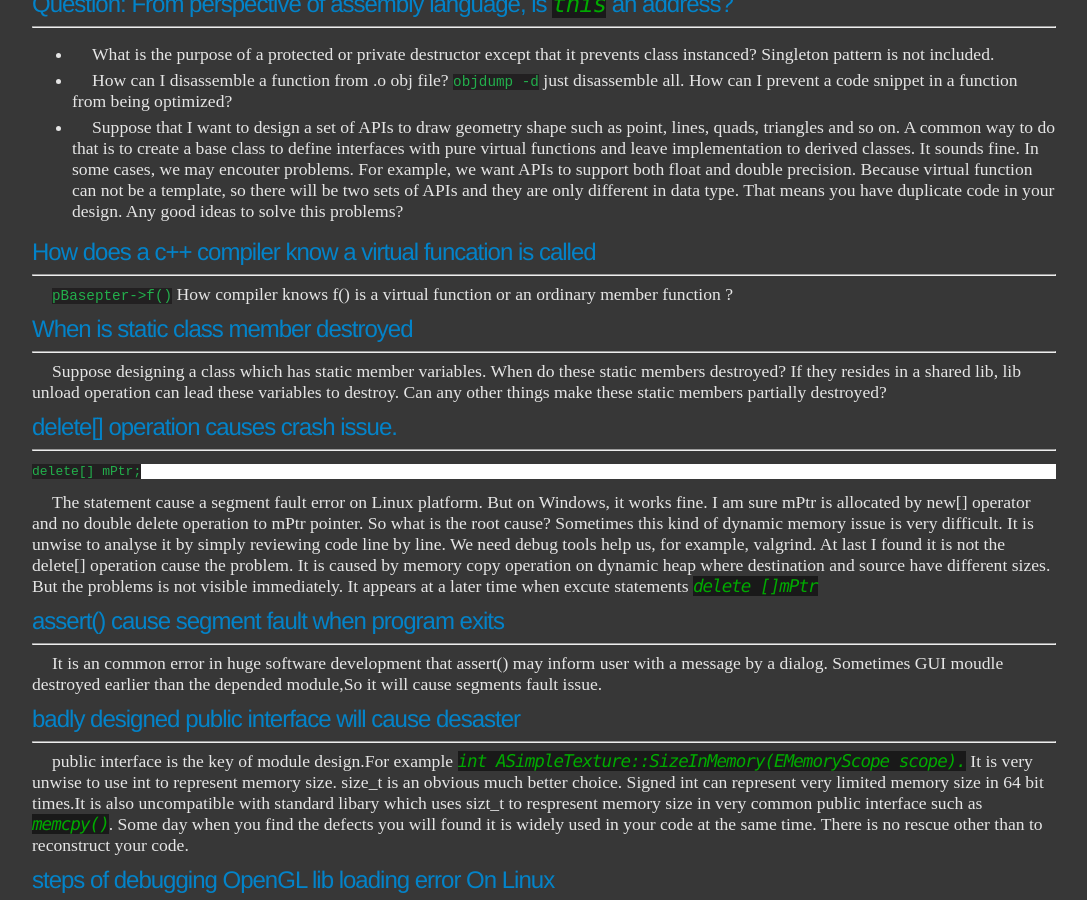
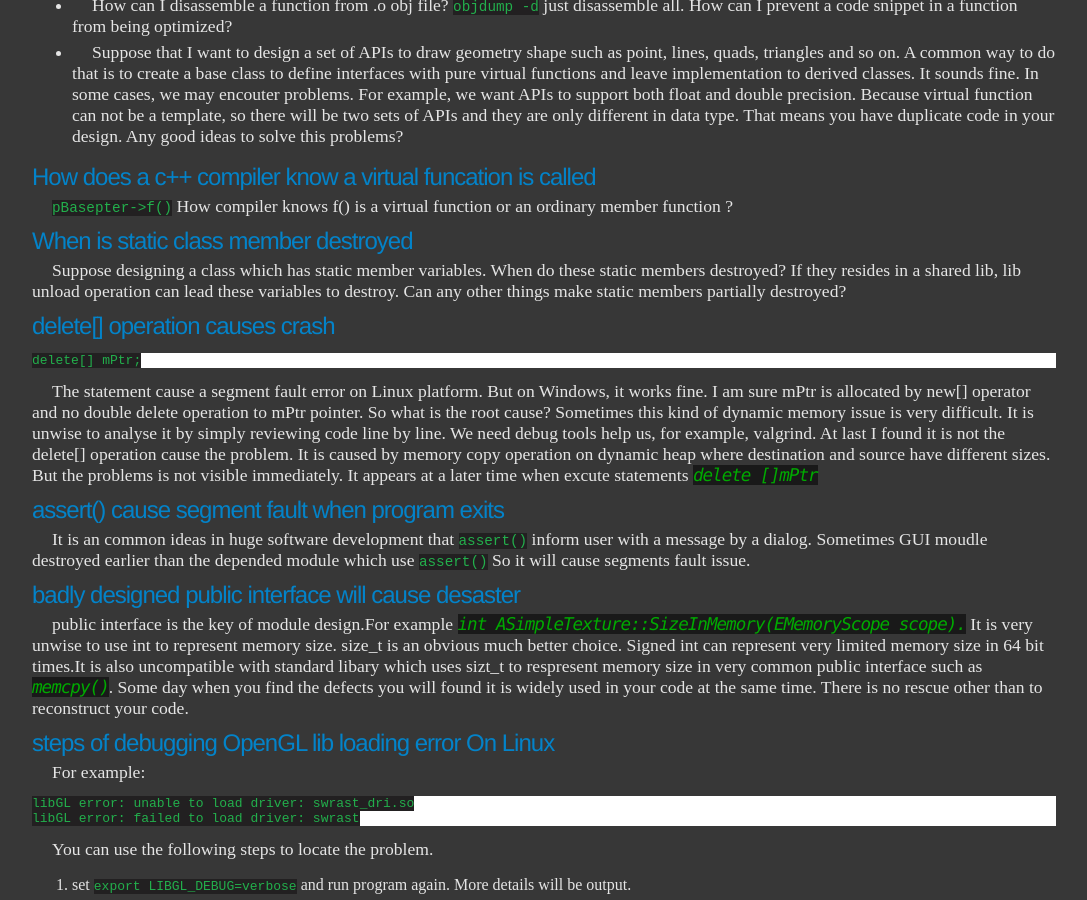
Before and after one commit to ychding11/ychding11.github.io, a Jekyll site: the page built from _posts/2015-03-21-CaseStudy.md, in a window 1280 px wide and 900 px high, scrolled down 857 px. Shown: the whole window, without its empty margins (96-1183 px from the left). Built offline with Jekyll 4.4.1, drawn with Linux system fonts in a browser that asks for light colours; some of the changed text lies outside the part shown.

Commit message:
Update 2015-03-21-CaseStudy.md

````diff
--- a/_posts/2015-03-21-CaseStudy.md
+++ b/_posts/2015-03-21-CaseStudy.md
@@ -61,20 +58,16 @@ So put them together is not a good idea. Sometimes, it leads to very strange dra
   ideas to solve this problems?
 
 ## How does a c++ compiler know a virtual funcation is called
-------------
 
-  `pBasepter->f()` How compiler knows f() is a virtual function or
-  an ordinary member function ?
+  `pBasepter->f()` How compiler knows f() is a virtual function or an ordinary member function ?
 
 ## When is static class member destroyed
-------------
 
-  Suppose designing a class which has static member variables. When do these static members
-  destroyed? If they resides in a shared lib, lib unload operation can lead these variables
-  to destroy. Can any other things make these static members partially destroyed?
+Suppose designing a class which has static member variables. When do these static members
+destroyed? If they resides in a shared lib, lib unload operation can lead these variables
+to destroy. Can any other things make static members partially destroyed?
 
-## delete[] operation causes crash issue.
-------------
+## delete[] operation causes crash
 
 ```
 delete[] mPtr;
@@ -90,13 +83,11 @@ problems is not visible immediately. It appears at a later time when excute stat
 *delete []mPtr*
 
 ## assert() cause segment fault when program exits
-------------
 
-It is an common error in huge software development that assert() may inform user with a message by a dialog.
-Sometimes GUI moudle destroyed earlier than the depended module,So it will cause segments fault issue.
+It is an common ideas in huge software development that `assert()` inform user with a message by a dialog.
+Sometimes GUI moudle destroyed earlier than the depended module which use `assert()` So it will cause segments fault issue.
 
 ## badly designed public interface will cause desaster
-------------
 
 public interface is the key of module design.For example *int ASimpleTexture::SizeInMemory(EMemoryScope scope).*
 It is very unwise to use int to represent memory size. size_t is an obvious much better choice. Signed int can
@@ -106,7 +97,6 @@ you will found it is widely used in your code at the same time. There is no resc
 code.
 
 ## steps of debugging OpenGL lib loading error On Linux
-------------
 
 For example:
 
@@ -116,6 +106,7 @@ For example:
 You can use the following steps to locate the problem.
 
 1. set `export LIBGL_DEBUG=verbose` and run program again. More details will be output.
+
 ```
 libGL: screen 0 does not appear to be DRI2 capable
 libGL: OpenDriver: trying /usr/lib/dri/tls/swrast_dri.so
@@ -127,14 +118,18 @@ libGL: dlopen /usr/lib64/dri/swrast_dri.so failed (/usr/lib64/dri/swrast_dri.so:
 libGL error: unable to load driver: swrast_dri.so
 libGL error: failed to load driver: swrast
 ```
+
 It use the software raster, but I have a nvidia graphic card installed.
 2. check lib symbols `readelf -Ws /usr/lib64/dri/swrast_dri.so |grep _glapi_tls`
+
 ```
 109: 0000000000000000     0 TLS     GLOBAL DEFAULT  UND _glapi_tls_Dispatch
 401: 0000000000000000     0 TLS     GLOBAL DEFAULT  UND _glapi_tls_Context
 ```
+
 3. explore systme log `cat /var/log/Xorg.0.log | grep  "GL"` to check graphics related modules.
 4. check GL lib on my 64bit arch, `find /usr/lib64 -name "libGL.so*" `
+
 ```
 /usr/lib64/libGL.so.1
 /usr/lib64/libGL.so.352.63  hardware driver
@@ -145,7 +140,6 @@ It use the software raster, but I have a nvidia graphic card installed.
 So I believe system configuration makes mistakes. After reinstall graphic card driver, the problem disapears.
 
 ## random crash caused by unintialized local varibles
-------------
 
 Following code:
 
@@ -163,7 +157,6 @@ other GL external modules. The risk is that when your context does not support G
 with random value will make systme behavior unpredictable and very hard to guess failing root cause.
 
 ## abs() result in unwanted behavior
-------------
 
 Following code:
 
@@ -180,9 +173,9 @@ that it is not obvious to use which one. The runtime result is that It works fin
 I prefer to use function `fabs` because the data type is float under current context.
 
 ## uncaught exception crashes system
-------------
+
 waiting for updating.
 
 ## operator overload leads to unpredicted behavor
-------------
+
 waiting for updating.
````
Also changed, not shown: other parts of _posts/2015-03-21-CaseStudy.md (+12 -15 lines).
